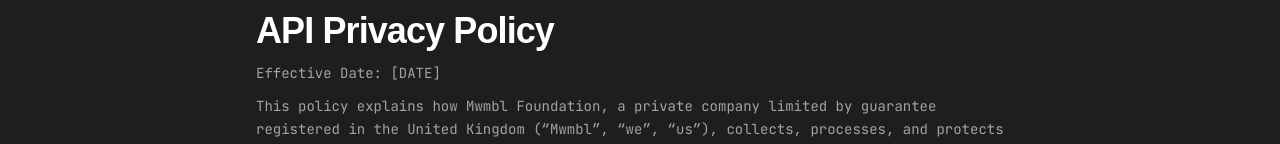
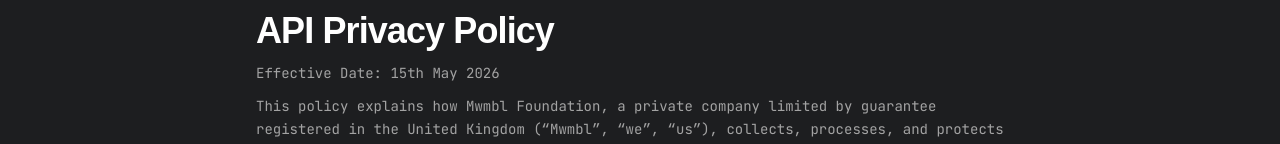
Before and after one commit to mwmbl/developer, a Next.js app: page /privacy in a window 1280 px wide. Shown: the part 150-294 px from the top of the page. Built offline with nearby package versions, Linux system fonts and the light colour scheme; a web font is replaced by a local one.

Commit message:
Fixes from Realmy's feedback
 - Missing effective date on privacy and terms
 - Footer curl query didn't work

```diff
--- a/src/app/privacy/page.tsx
+++ b/src/app/privacy/page.tsx
@@ -90,7 +90,7 @@
               API Privacy Policy
             </h1>
             <p className="text-sm text-muted-foreground">
-              Effective Date: [DATE]
+              Effective Date: 15th May 2026
             </p>
             <p className="text-sm text-muted-foreground mt-3 leading-relaxed">
               This policy explains how Mwmbl Foundation, a private company
--- a/src/app/terms/page.tsx
+++ b/src/app/terms/page.tsx
@@ -55,7 +55,7 @@
               API Terms and Conditions
             </h1>
             <p className="text-sm text-muted-foreground">
-              Effective Date: [DATE]
+              Effective Date: 15th May 2026
             </p>
             <p className="text-sm text-muted-foreground mt-3 leading-relaxed">
               These Terms and Conditions govern access to and use of the Mwmbl
--- a/src/components/Footer.tsx
+++ b/src/components/Footer.tsx
@@ -24,7 +24,7 @@
             Privacy
           </Link>
           <span className="font-mono">
-            <span className="text-accent-text">$</span> curl api.mwmbl.org/api/v2/search
+            <span className="text-accent-text">$</span> curl "https://api.mwmbl.org/api/v2/search/?q=mwmbl"
           </span>
         </div>
       </div>
```
